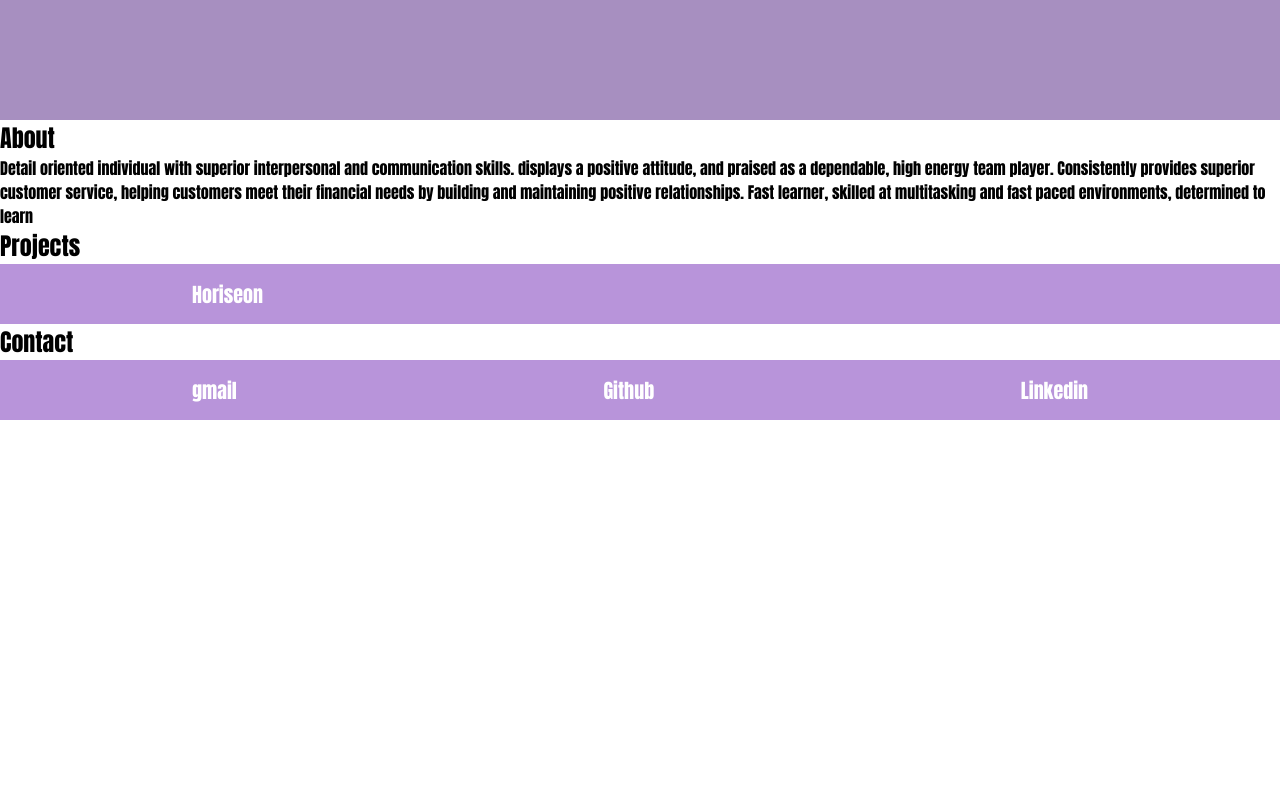
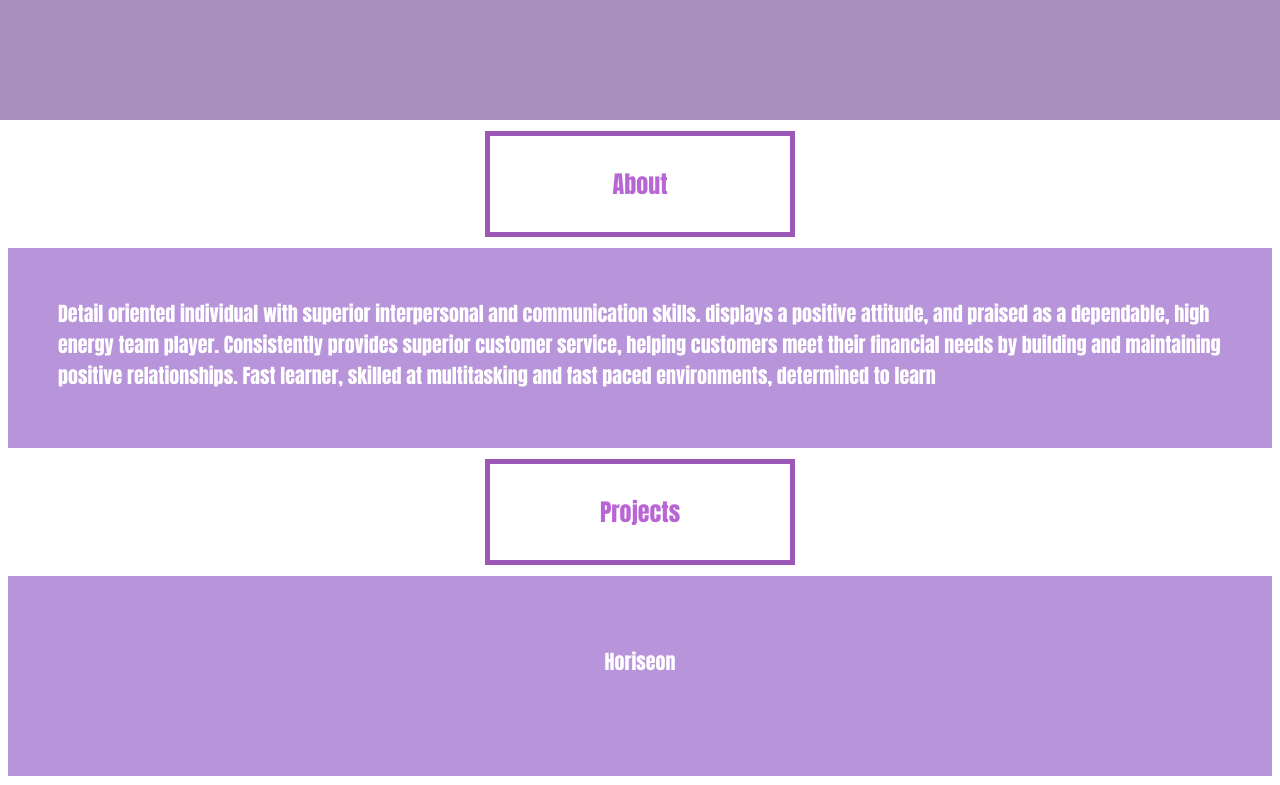
Before and after one commit to laszlojrhuebscher/Personal_portafolio, a plain HTML site: page index.html in a window 1280 px wide. Shown: the part 680-1465 px from the top of the page. Before the commit the page ends 1100 px from the top, so only its background shows below. Drawn offline with Linux system fonts and the light colour scheme.

Commit message:
modify files

```diff
--- a/Assets/style.css
+++ b/Assets/style.css
@@ -26,10 +26,6 @@ a {
 }
 
 
-#mobile-size {
-    display: none;
-
-}
 
 .nav-bar{
 position: absolute;
@@ -56,7 +52,7 @@ li a{
 
 #laszlo{
 
-    color: rgb(99, 20, 174);
+    color: blueviolet;
     font-size: 3.5vh;
     font-weight: bold;
     margin:left 0px;
@@ -109,13 +105,49 @@ font-weight: bold;
 
 }
 
-.contact .projects .about{
-    box-sizing: border-box;
+.flex {
+  padding: 50px;
+  display: flex;
+  justify-content: center;
+  min-height: 200px;
+  margin: 1vh;
+  background-color:rgb(184, 148, 218) ;
+  border: 5px;
+  border-color: rgb(135, 75, 190);
+}
+
+.about{
+
+    color: rgb(255, 255, 255);
+    text-decoration: none;
+    font-size: 2.5vh;
+
+}
+
+.title {
+
+    width: 300px;
+    padding: 30px;
     display: flex;
+    justify-content: center;
+    min-height: 35px;
+    margin: auto ;
     align-items: center;
-    justify-content: space-between;
-    padding: 0 15%;
-    list-style: none;
-    height: 60px;
-    background-color: rgb(184, 148, 218);
+    font-size: 3vh;
+    color: rgb(185, 102, 213);
+    border: 1px ;
+    outline-style: solid;
+    outline-color: rgb(156, 88, 183);
+    outline-width: 5px;
+    margin-top: 2vh;
+    margin-bottom: 2vh;
+
 }
+.list {
+
+    display:list-item;
+    align-items:center;
+    margin: auto;
+
+
+}
--- a/index.html
+++ b/index.html
@@ -51,11 +51,11 @@
 
         </section>
             <main>
-                <article id="about" class="about">
+                <article id="about" class="about" >
 
-                    <h2>About</h2>
+                    <h2 class="title">About</h2>
 
-                    <p>Detail oriented individual with superior interpersonal and communication skills.
+                    <p class="flex" >Detail oriented individual with superior interpersonal and communication skills.
                     displays a positive attitude, and praised as a dependable, high energy team player.
                     Consistently provides superior customer service, helping customers meet their financial needs
                     by building and maintaining positive relationships. Fast learner, skilled at multitasking and
@@ -64,12 +64,12 @@
 
                 </article>
 
-                <article id="projects" class="projects">
+                <article id="projects" class="projects" >
 
-                    <h2>Projects</h2>
+                    <h2 class="title">Projects</h2>
 
-                    <div>
-                        <ul>
+                    <div class="flex" >
+                        <ul class="list">
                             <li><a href="./Assets/Images/p1.png">Horiseon</a>
                             </li>
                         </ul>
@@ -79,10 +79,10 @@
 
 
 
-                <article id="contact" class="contact">
-                    <h2>Contact</h2>
-                    <div>
-                        <ul>
+                <article id="contact" class="contact" class="flex">
+                    <h2 class="title">Contact</h2>
+                    <div class="flex">
+                        <ul class="list">
                             <li><a href ="mailto: laszlojrhuebscher@gmail.com">gmail</a>
                             </li>
                             <li><a href="https://github.com/laszlojrhuebscher">Github</a>
```
